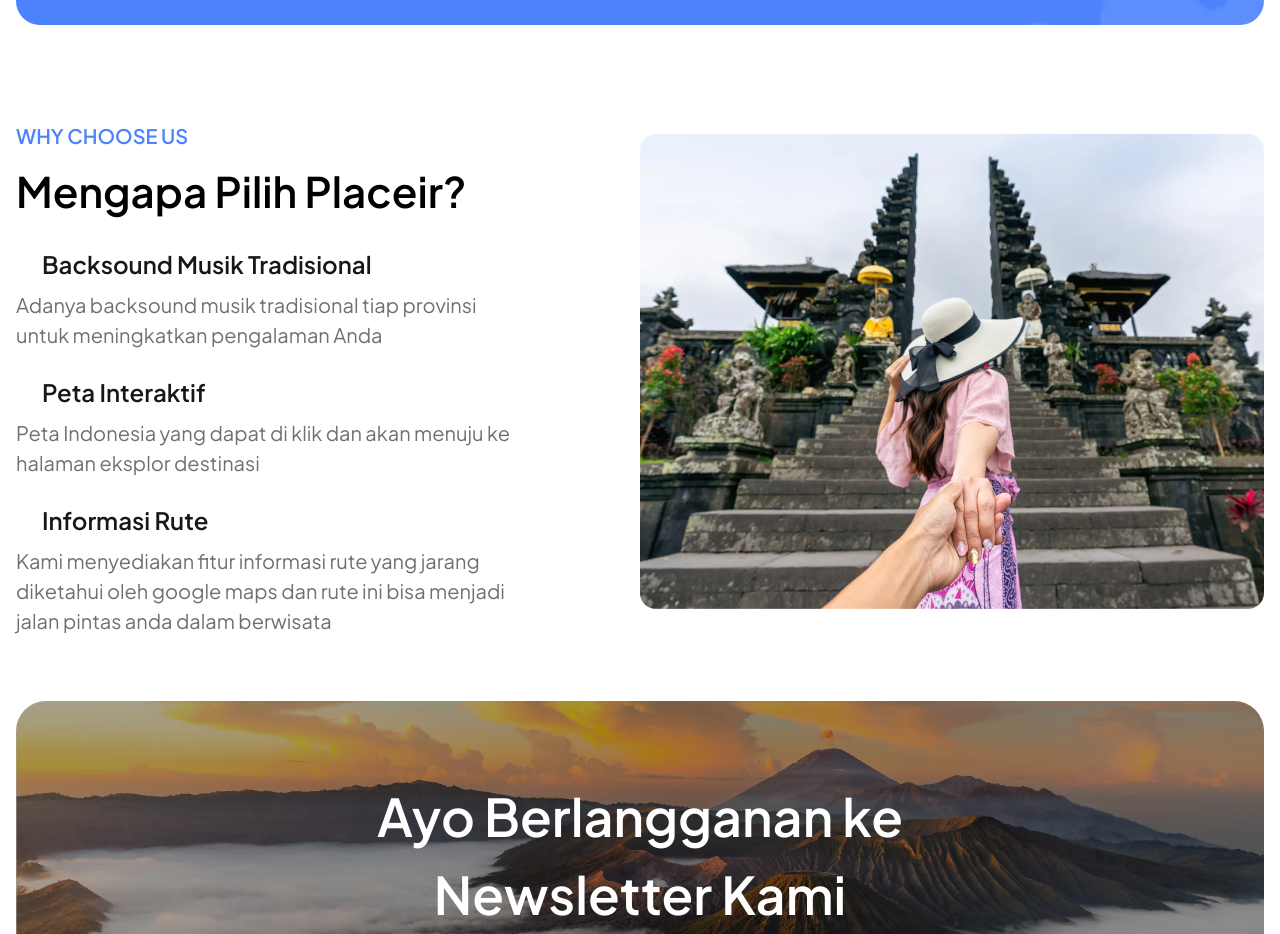
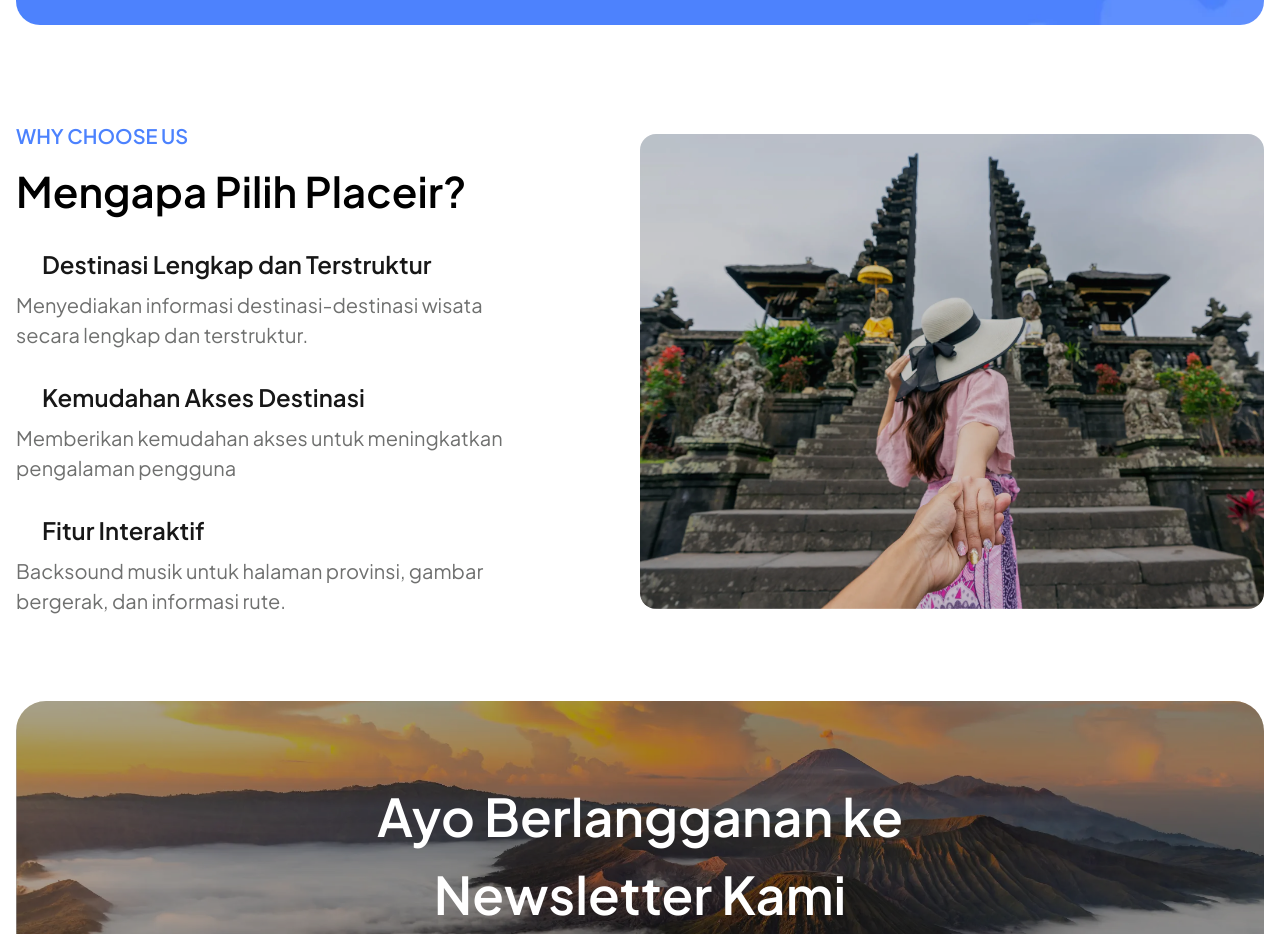
Before and after one commit to muamarzidan/Placeair, a React (Vite) app: page / in a window 1280 px wide. Shown: the part 2691-3625 px from the top of the page. Built offline with nearby package versions, Linux system fonts and the light colour scheme; some icons are missing.

Commit message:
feat : minor enhance

```diff
--- a/src/pages/home.jsx
+++ b/src/pages/home.jsx
@@ -113,29 +113,29 @@ export default function HomePage() {
                 <div className="flex flex-col w-full h-full gap-2">
                   <div className="flex items-center gap-2 w-fit">
                     <Icon icon="material-symbols:circle" width={resizeIconBullet} height={resizeIconBullet} style={{ color: "#4377ef" }} />
-                    <h5 className="font-semibold text-md sm:text-2xl xl:text-3xl text-thridly">Backsound Musik Tradisional</h5>
+                    <h5 className="font-semibold text-md sm:text-2xl xl:text-3xl text-thridly">Destinasi Lengkap dan Terstruktur</h5>
                   </div>
-                  <p className="text-sm sm:text-xl xl:text-2xl text-fourly">Adanya backsound musik tradisional tiap provinsi untuk meningkatkan pengalaman Anda</p>
+                  <p className="text-sm sm:text-xl xl:text-2xl text-fourly">Menyediakan informasi destinasi-destinasi wisata secara lengkap dan terstruktur.</p>
                 </div>
                 <div className="flex flex-col w-full h-full gap-2">
                   <div className="flex items-center gap-2 w-fit">
                     <Icon icon="material-symbols:circle" width={resizeIconBullet} height={resizeIconBullet} style={{ color: "#4377ef" }} />
-                    <h5 className="font-semibold text-md sm:text-2xl xl:text-3xl text-thridly">Peta Interaktif</h5>
+                    <h5 className="font-semibold text-md sm:text-2xl xl:text-3xl text-thridly">Kemudahan Akses Destinasi</h5>
                   </div>
-                  <p className="text-sm sm:text-xl xl:text-2xl text-fourly">Peta Indonesia yang dapat di klik dan akan menuju ke halaman eksplor destinasi</p>
+                  <p className="text-sm sm:text-xl xl:text-2xl text-fourly">Memberikan kemudahan akses untuk meningkatkan pengalaman pengguna</p>
                 </div>
                 <div className="flex flex-col w-full h-full gap-2">
                   <div className="flex items-center gap-2 w-fit">
                     <Icon icon="material-symbols:circle" width={resizeIconBullet} height={resizeIconBullet} style={{ color: "#4377ef" }} />
-                    <h5 className="font-semibold text-md sm:text-2xl xl:text-3xl text-thridly">Informasi Rute</h5>
+                    <h5 className="font-semibold text-md sm:text-2xl xl:text-3xl text-thridly">Fitur Interaktif</h5>
                   </div>
-                  <p className="text-sm sm:text-xl xl:text-2xl text-fourly">Kami menyediakan fitur informasi rute yang jarang diketahui oleh google maps dan rute ini bisa menjadi jalan pintas anda dalam berwisata</p>
+                  <p className="text-sm sm:text-xl xl:text-2xl text-fourly">Backsound musik untuk halaman provinsi, gambar bergerak, dan informasi rute.</p>
                 </div>
               </div>
             </div>
             {/* Right/bottom side choose area */}
             <div className="flex items-center justify-between w-full h-full gap-2 basis-full md:basis-1/2 md:pl-5 lg:pl-0">
-              <img src={bannerChoosePlaceir} alt="choose banner placeir" className="w-full h-full md:h-[85%] lg:h-[80%] xl:h-[95%] object-cover object-center rounded-2xl brightness-[90%] md:brightness-100" />
+              <img src={bannerChoosePlaceir} alt="choose banner placeir" className="w-full h-full md:h-[85%] lg:h-[80%] xl:h-[95%] object-cover object-center rounded-2xl brightness-[90%] md:brightness-[80%]" />
             </div>
           </div>
         </section>
```
